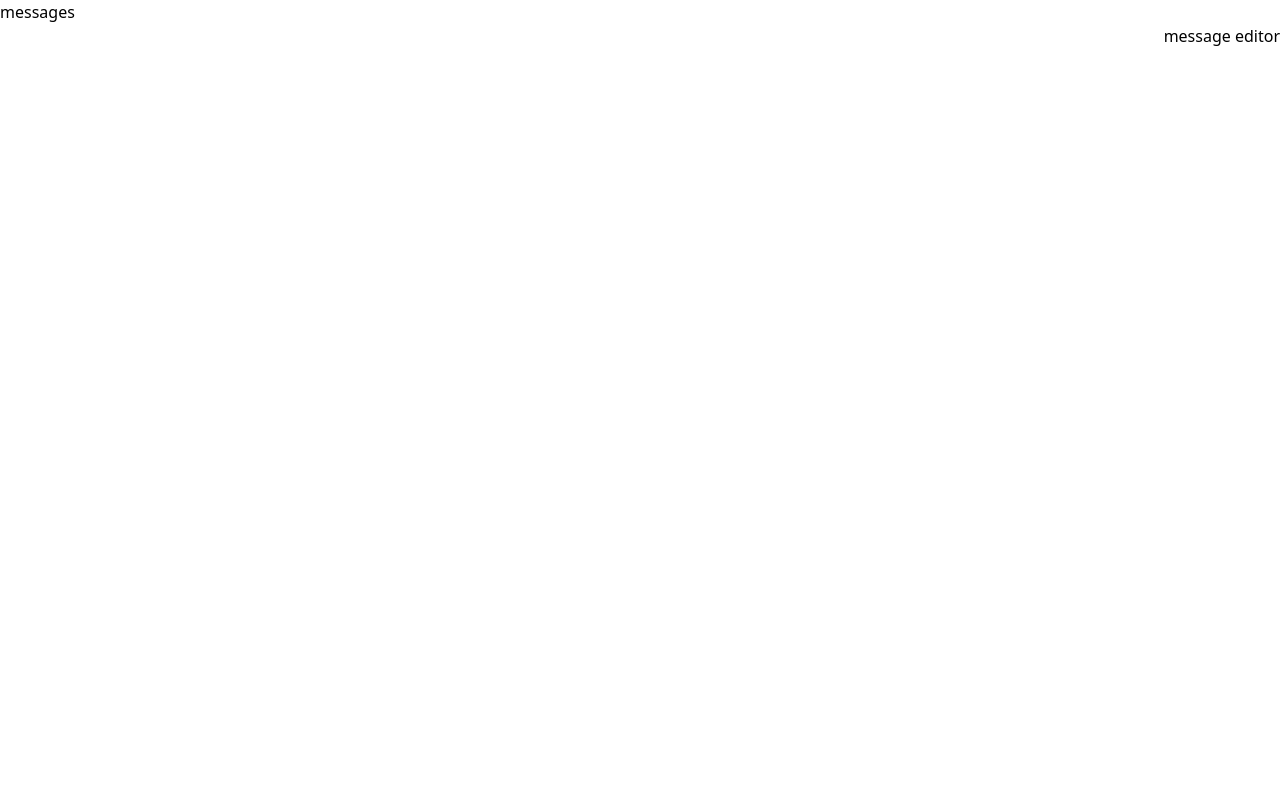
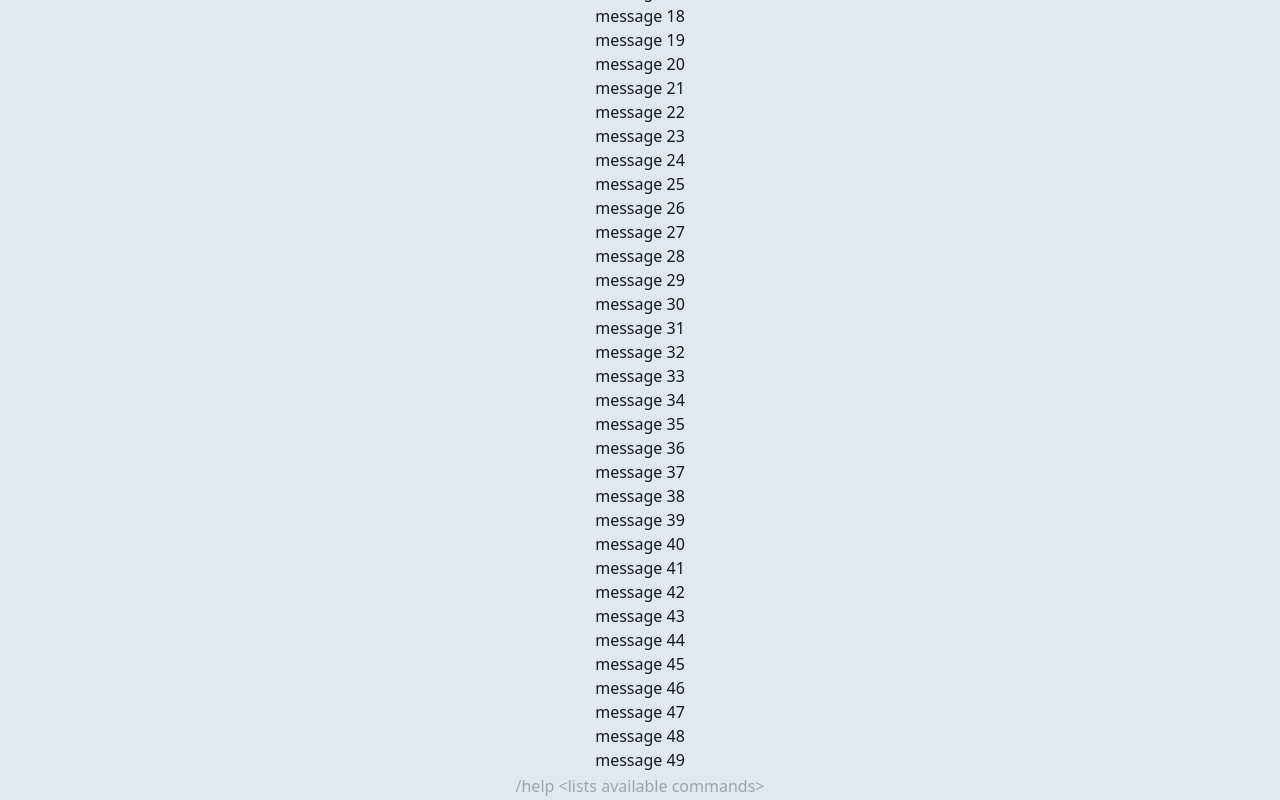
Before and after one commit to afkjm/stg-chat, a Preact app in the folder front/: page / in a window 1280 px wide. Built offline with nearby package versions, Linux system fonts and the light colour scheme.

Commit message:
chat app scaffolding

```diff
--- a/front/index.html
+++ b/front/index.html
@@ -1,11 +1,10 @@
 <html>
   <head>
     <meta charset="UTF-8" />
-    <!--link rel="icon" type="image/svg+xml" href="/vite.svg" /-->
     <meta name="viewport" content="width=device-width, initial-scale=1.0" />
     <title>STG-CHAT</title>
   </head>
-  <body id="channel" class="flex-col grow">
+  <body id="channel" class="absolute inset-x-0 inset-y-0 flex flex-col overflow-hidden bg-slate-200 dark:bg-slate-800 text-slate-900 dark:text-white">
     <script type="module" src="/src/index.tsx"></script>
   </body>
 </html>
--- a/front/src/components/Channel.tsx
+++ b/front/src/components/Channel.tsx
@@ -1,22 +1,15 @@
 
-import { useSignal } from "@preact/signals";
+// import { useSignal } from "@preact/signals";
+import { Messages } from './Messages.tsx'
+import { MessageEditor } from './MessageEditor.tsx'
 
 
 export function Channel() {
 
-  const count = useSignal(0)
+  // const count = useSignal(0)
 
-  return (
-    <>
-      <div id='messages' className='grow'>
-        {/*<button onClick={() => count.value += 1}>*/}
-        {/*  count is {count}*/}
-        {/*</button>*/}
-        messages
-      </div>
-      <div id='message-editor' className='justify-self-end min-h-5'>
-        message editor
-      </div>
-    </>
-  )
+  return <div className='flex flex-col grow min-h-0'>
+      <Messages />
+      <MessageEditor />
+    </div>
 }
--- /dev/null
+++ b/front/src/components/MessageEditor.tsx
@@ -0,0 +1,10 @@
+
+
+export function MessageEditor() {
+  return <input
+    type='text'
+    id='message-editor'
+    className='justify-self-end min-h-7 text-center bg-slate-200 dark:bg-slate-800 text-slate-900 dark:text-white'
+    placeholder='/help <lists available commands>'
+  />
+}
--- /dev/null
+++ b/front/src/components/Messages.tsx
@@ -0,0 +1,11 @@
+
+import { useMemo } from 'preact/hooks';
+
+export function Messages() {
+  const n = 50;
+  const a = useMemo<Array<number>>(() => [...Array(n).keys()].reverse(), []);
+
+  return <div id='messages' className='flex flex-col-reverse grow min-h-0 overflow-auto text-center'>
+    {a.map((e, i) => <div key={i}>message {e}</div>)}
+  </div>
+}
```
